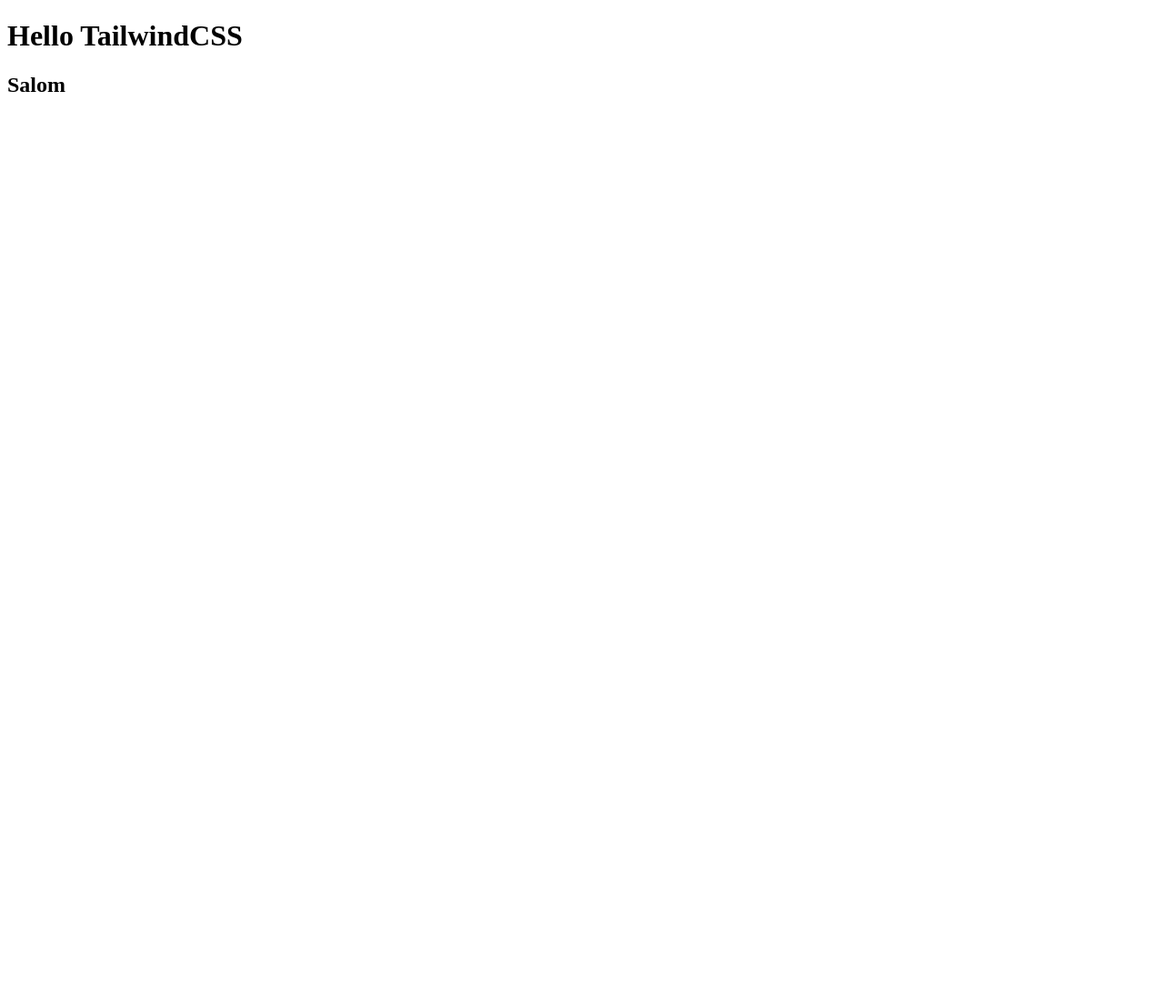
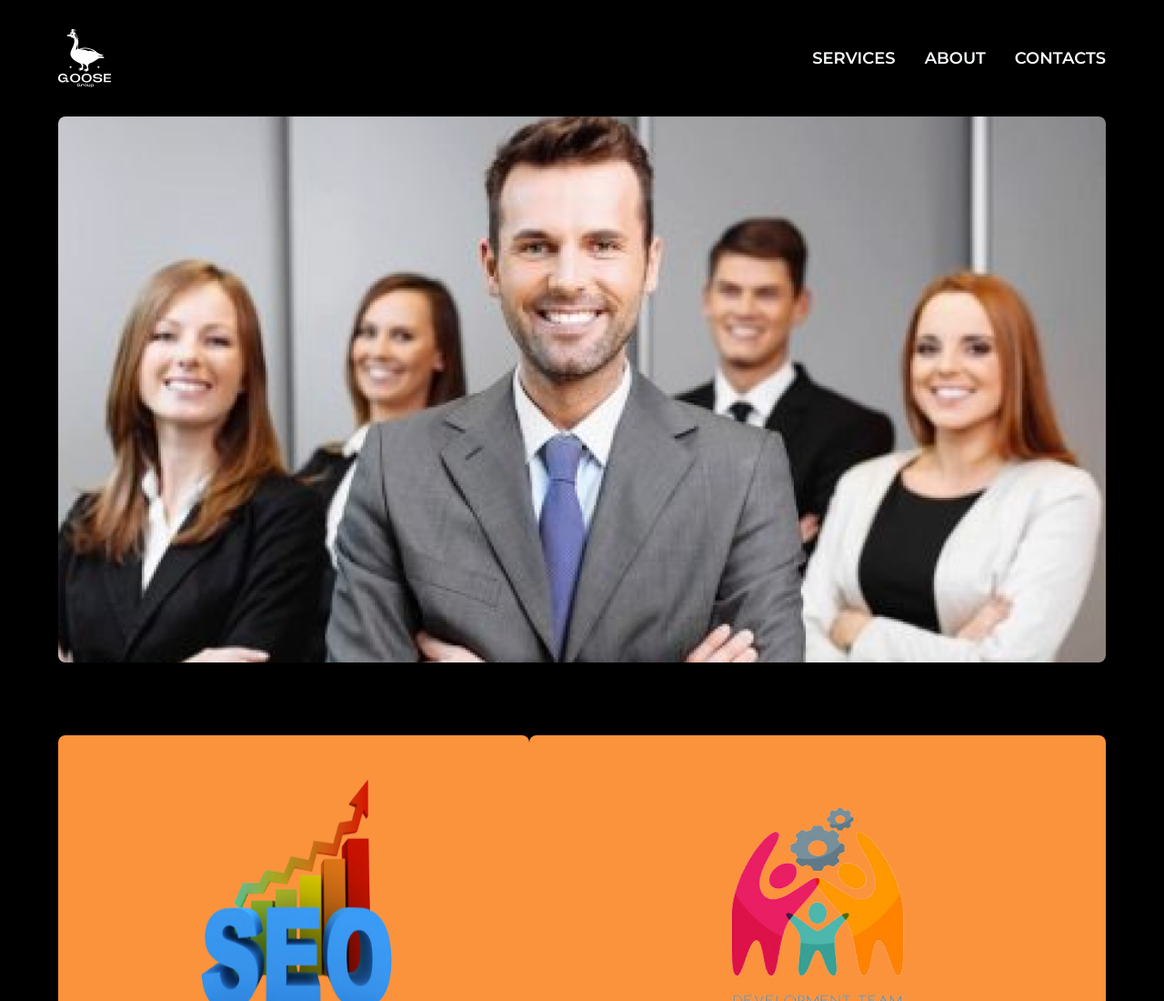
Before and after one commit to Mavlonyusuf/NewProject, a plain HTML site: page index.html in a window 1280 px wide. Shown: the top 1100 px of the page at 91% size. Before the commit the page ends 800 px from the top, so only its background shows below. Drawn offline with nearby package versions, Linux system fonts and the light colour scheme.

Commit message:
proyekt tugadi

```diff
--- a/index.html
+++ b/index.html
@@ -4,10 +4,96 @@
     <meta charset="UTF-8" />
     <meta name="viewport" content="width=device-width, initial-scale=1.0" />
     <title>TailwindCSS</title>
+    <script src="https://cdn.tailwindcss.com"></script>
   </head>
-  <body>
-    <h1>Hello TailwindCSS</h1>
+  <style>
+    @import url(https://fonts.googleapis.com/css2?family=Montserrat:wght@100;200;300;400;500;600;800;900&display=swap);
 
-    <h2>Salom</h2>
+    * {
+      font-family: "Montserrat", sans-serif;
+    }
+  </style>
+  <body class="min-h-screen bg-black">
+    <header>
+      <nav class="flex justify-between px-16 py-8 items-center">
+        <ul>
+          <li>
+            <a href="">
+              <img src="logo.png" alt="LogoImg" />
+            </a>
+          </li>
+        </ul>
+        <ul class="flex gap-8">
+          <li>
+            <a
+              href=""
+              class="text-slate-50 text-lg font-semibold uppercase transition-all duration-500 hover:text-orange-700"
+              >Services</a
+            >
+          </li>
+          <li>
+            <a
+              href=""
+              class="text-slate-50 text-lg font-semibold uppercase transition-all duration-500 hover:text-orange-700"
+              >About</a
+            >
+          </li>
+          <li>
+            <a
+              href=""
+              class="text-slate-50 text-lg font-semibold uppercase transition-all duration-500 hover:text-orange-700"
+              >Contacts</a
+            >
+          </li>
+        </ul>
+      </nav>
+    </header>
+    <main
+      class="bg-[url('main.png')] h-[600px] bg-no-repeat bg-cover bg-center mx-16 rounded-lg"
+    ></main>
+    <section class="my-20 flex flex-col gap-4">
+      <div class="flex justify-between px-16 items-center">
+        <div
+          class="bg-orange-400 py-12 px-36 rounded-lg flex flex-col items-center"
+        >
+          <img src="card_one.png" alt="cardOne" class="h-72 w-[400px]" />
+          <p class="font-bold text-5xl">SEO</p>
+        </div>
+        <div
+          class="bg-orange-400 py-12 px-36 rounded-lg flex flex-col items-center"
+        >
+          <img src="card_two.png" alt="cardTwo" class="h-72 w-[400px]" />
+          <p class="font-bold text-5xl">Development</p>
+        </div>
+      </div>
+      <div class="flex justify-between px-16 items-center">
+        <div
+          class="bg-orange-400 py-12 px-36 rounded-lg flex flex-col items-center"
+        >
+          <img src="card_one.png" alt="cardOne" class="h-72 w-[400px]" />
+          <p class="font-bold text-5xl">SEO</p>
+        </div>
+        <div
+          class="bg-orange-400 py-12 px-36 rounded-lg flex flex-col items-center"
+        >
+          <img src="card_two.png" alt="cardTwo" class="h-72 w-[400px]" />
+          <p class="font-bold text-5xl">Development</p>
+        </div>
+      </div>
+      <div class="flex justify-between px-16 items-center">
+        <div
+          class="bg-orange-400 py-12 px-36 rounded-lg flex flex-col items-center"
+        >
+          <img src="card_one.png" alt="cardOne" class="h-72 w-[400px]" />
+          <p class="font-bold text-5xl">SEO</p>
+        </div>
+        <div
+          class="bg-orange-400 py-12 px-36 rounded-lg flex flex-col items-center"
+        >
+          <img src="card_two.png" alt="cardTwo" class="h-72 w-[400px]" />
+          <p class="font-bold text-5xl">Development</p>
+        </div>
+      </div>
+    </section>
   </body>
 </html>
```
Also changed, not shown: card_five.png (added), card_four.png (added), card_one.png (added), card_six.png (added), card_three.png (added), card_two.png (added), logo.png (added), main.png (added).
